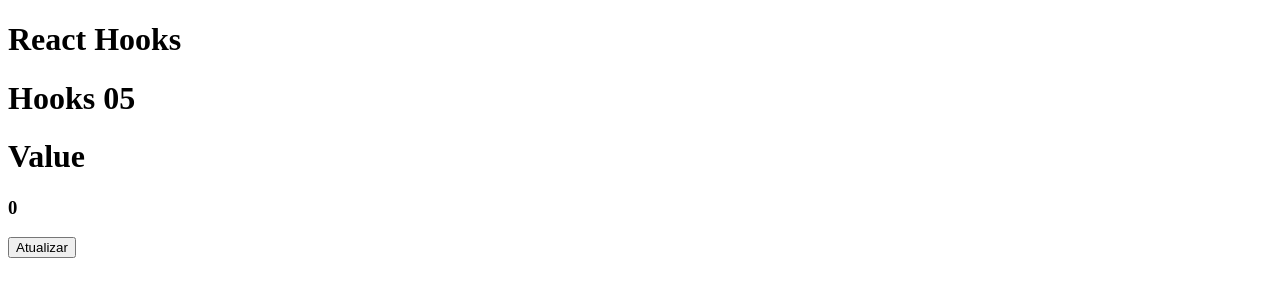
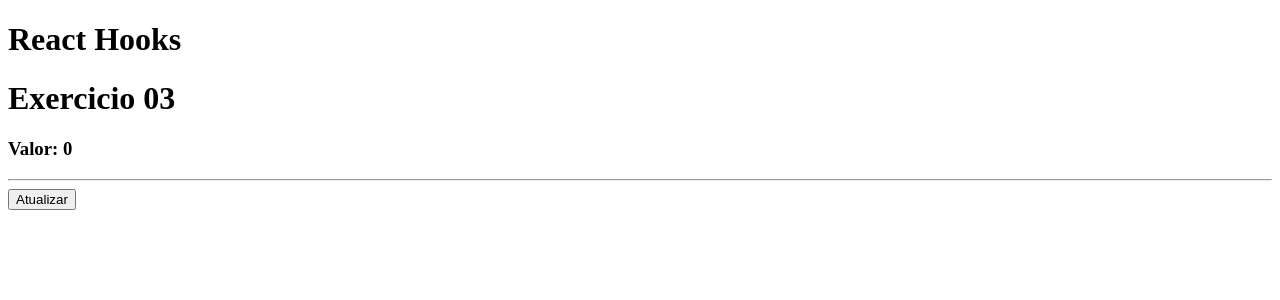
Before and after one commit to danielBRTanimacao/React-estudo, a React (Vite) app in the folder react-04-hooks/: page / in a window 1280 px wide. Shown: the top 300 px of the page. Built offline with nearby package versions, Linux system fonts and the light colour scheme.

Commit message:
Exercicio UseState

```diff
--- a/react-04-hooks/src/components/UseState05.jsx
+++ b/react-04-hooks/src/components/UseState05.jsx
@@ -1,12 +1,23 @@
 import React from "react";
+import { useState } from "react";
 import UseState05a from "./UseState05a";
 
 export default () => {
+    const [value, setValue] = useState(0);
+
+    function update() {
+        setValue(1000);
+    }
+
     return (
         <>
-            <h1>Hooks 05</h1>
+            <h1>Exercicio 03</h1>
+            <h3>
+                Valor: <strong>{value}</strong>
+            </h3>
+            <hr />
             <div>
-                <UseState05a />
+                <UseState05a func={update} />
             </div>
         </>
     );
--- a/react-04-hooks/src/components/UseState05a.jsx
+++ b/react-04-hooks/src/components/UseState05a.jsx
@@ -1,17 +1,7 @@
-import { useState } from "react";
-
-export default () => {
-    const [value, setValue] = useState(0);
-
-    function update() {
-        setValue(5);
-    }
-
+export default ({ func }) => {
     return (
         <>
-            <h1>Value</h1>
-            <h3>{value}</h3>
-            <button onClick={update}>Atualizar</button>
+            <button onClick={func}>Atualizar</button>
         </>
     );
 };
```
